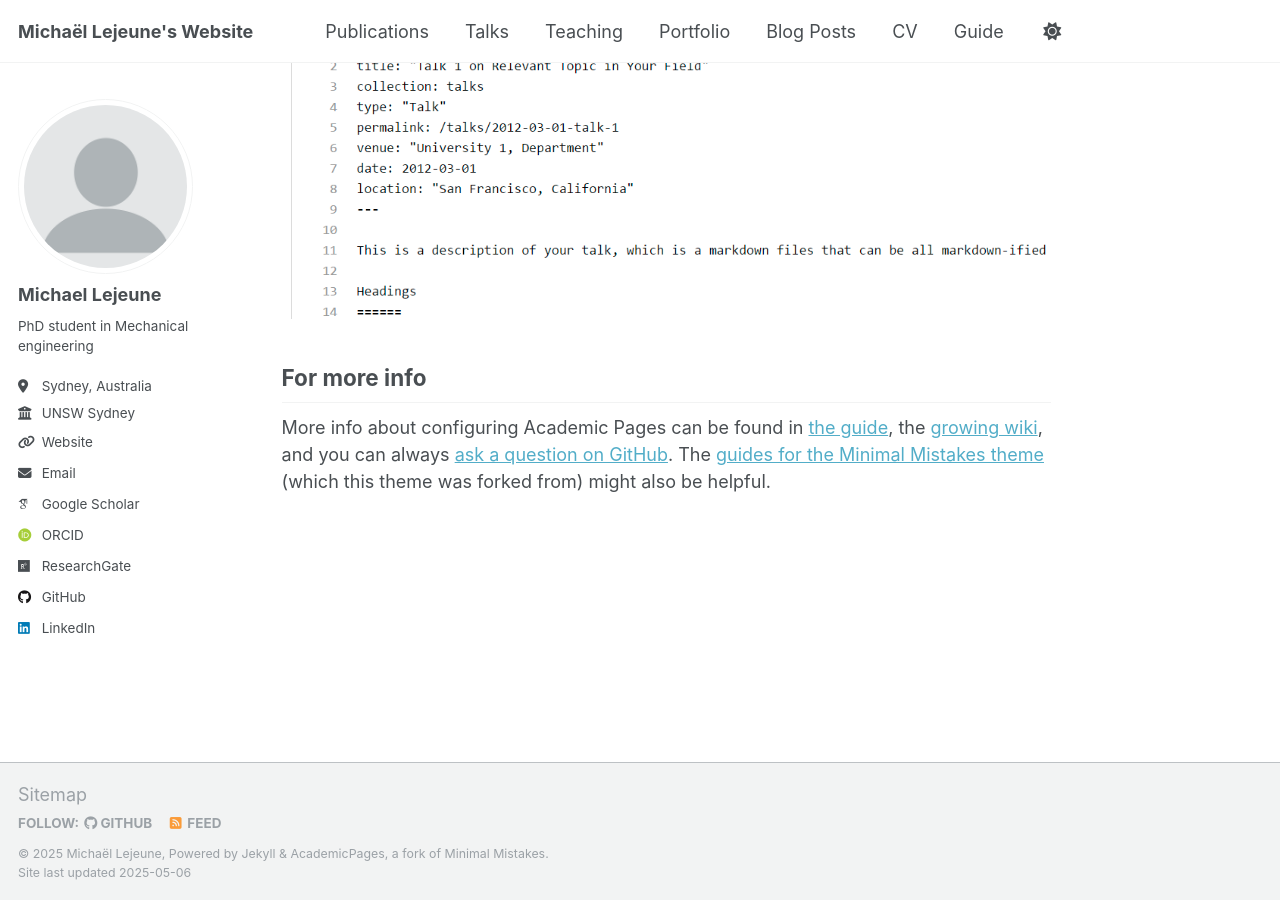
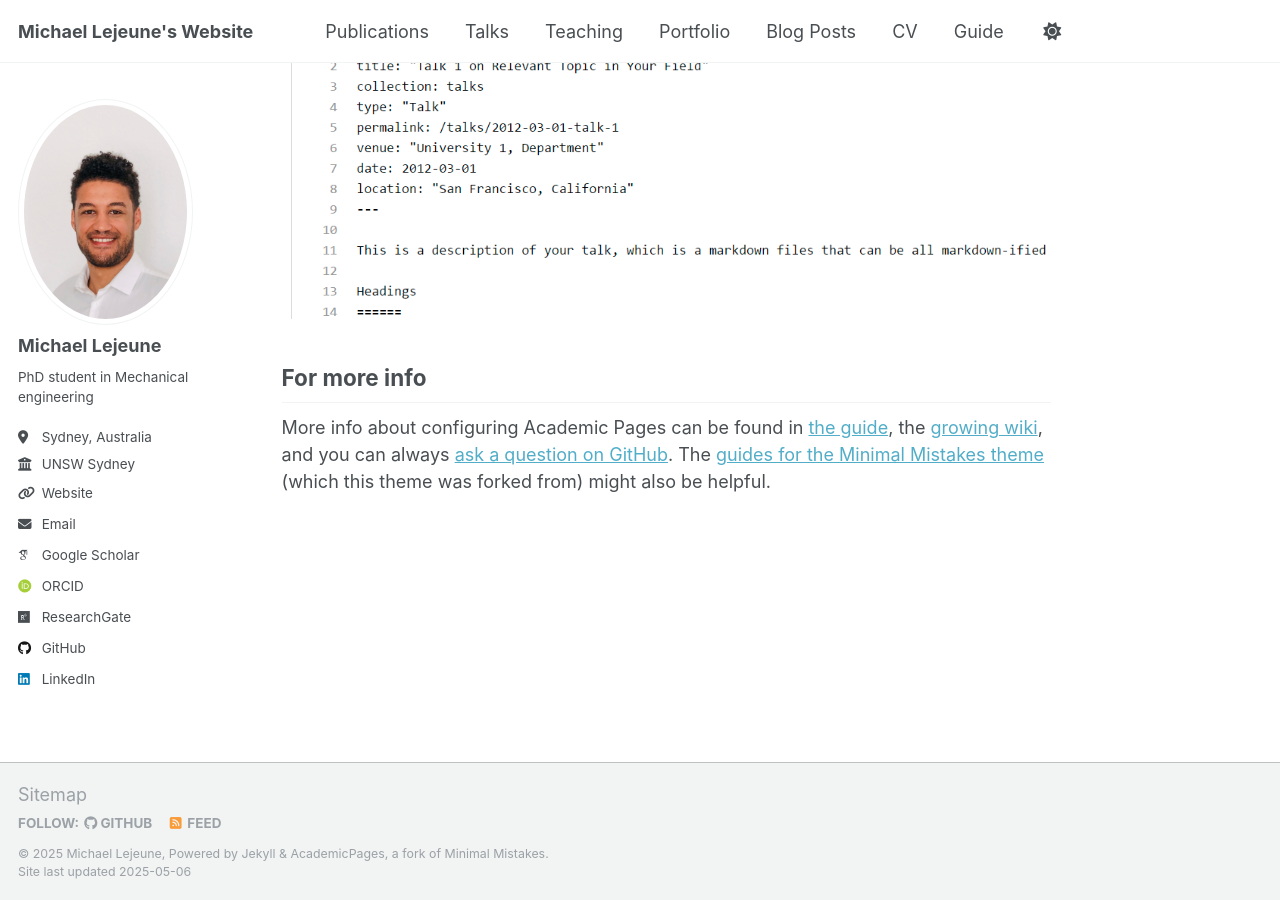
Before and after one commit to Michael-ljn/Michael-ljn.github.io, a Jekyll site: the page built from _pages/about.md, in a window 1280 px wide and 900 px high, scrolled down 2636 px. Built offline with Jekyll 4.4.1, drawn with Linux system fonts in a browser that asks for light colours; some web fonts are replaced.

Commit message:
Update _config.yml

```diff
--- a/_config.yml
+++ b/_config.yml
@@ -9,10 +9,10 @@
 # Basic Site Settings
 locale                   : "en-AU"
 site_theme               : "default"
-title                    : "Michaël Lejeune's Website"
+title                    : "Michael Lejeune's Website"
 title_separator          : "-"
-name                     : &name "Michaël Lejeune"
-description              : &description "personal description"
+name                     : &name "Michael Lejeune"
+description              : &description "PhD student at UNSW sydney"
 url                      : https://Michael-ljn/michael_lejeune.github.io # the base hostname & protocol for your site e.g. "https://[your GitHub username].github.io" or if you already have some other page hosted on Github then use "https://[your GitHub username].github.io/[Your Repo Name]"
 baseurl                  : "" # the subpath of your site, e.g. "/blog"
 repository               : "Michael-ljn/michael_lejeune.github.io"
@@ -22,7 +22,7 @@ repository               : "Michael-ljn/michael_lejeune.github.io"
 #               Additional customization can be done by editing /_includes/author-profile.html
 author:
   # Biographic information
-  avatar           : "profile.png"
+  avatar           : "IMG_19223.jpg"
   name             : "Michael Lejeune"
   pronouns         : # example: "she/her"
   bio              : "PhD student in Mechanical engineering"
```
